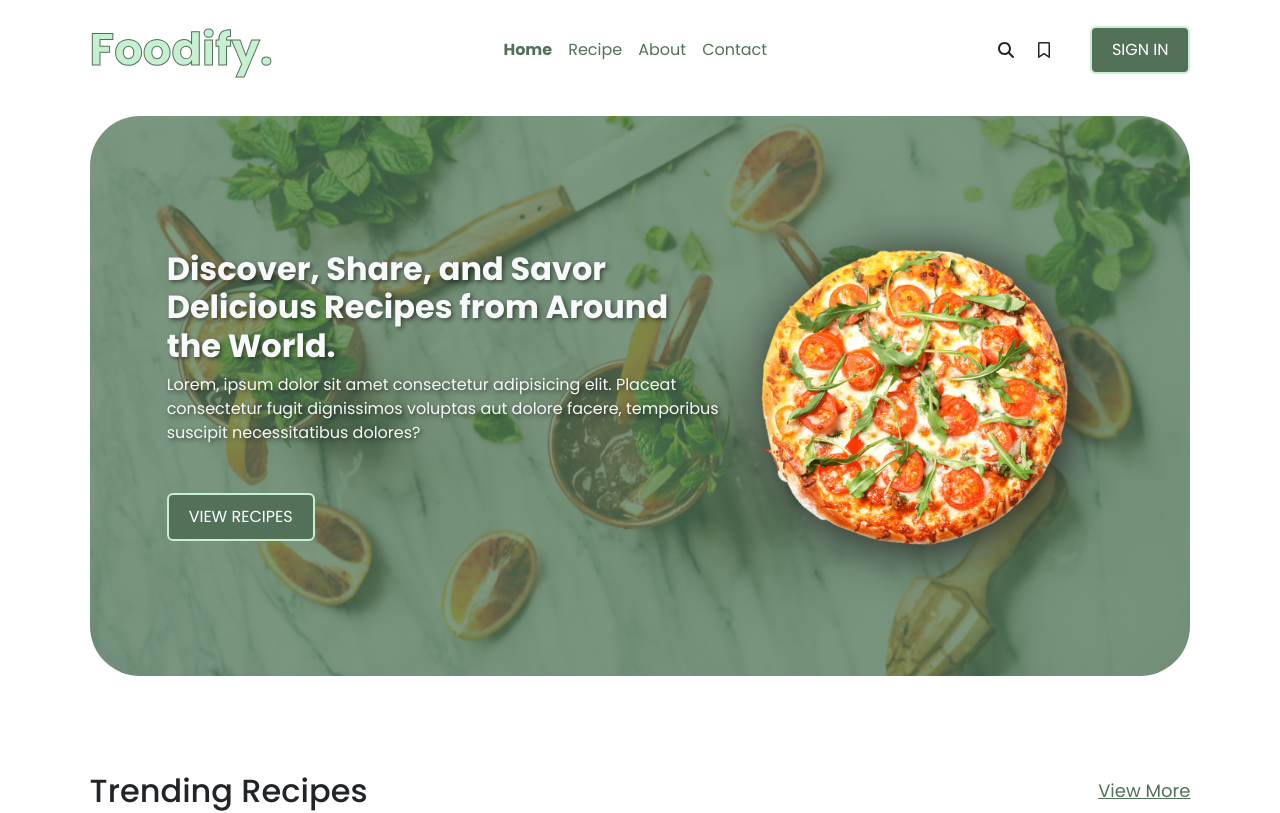
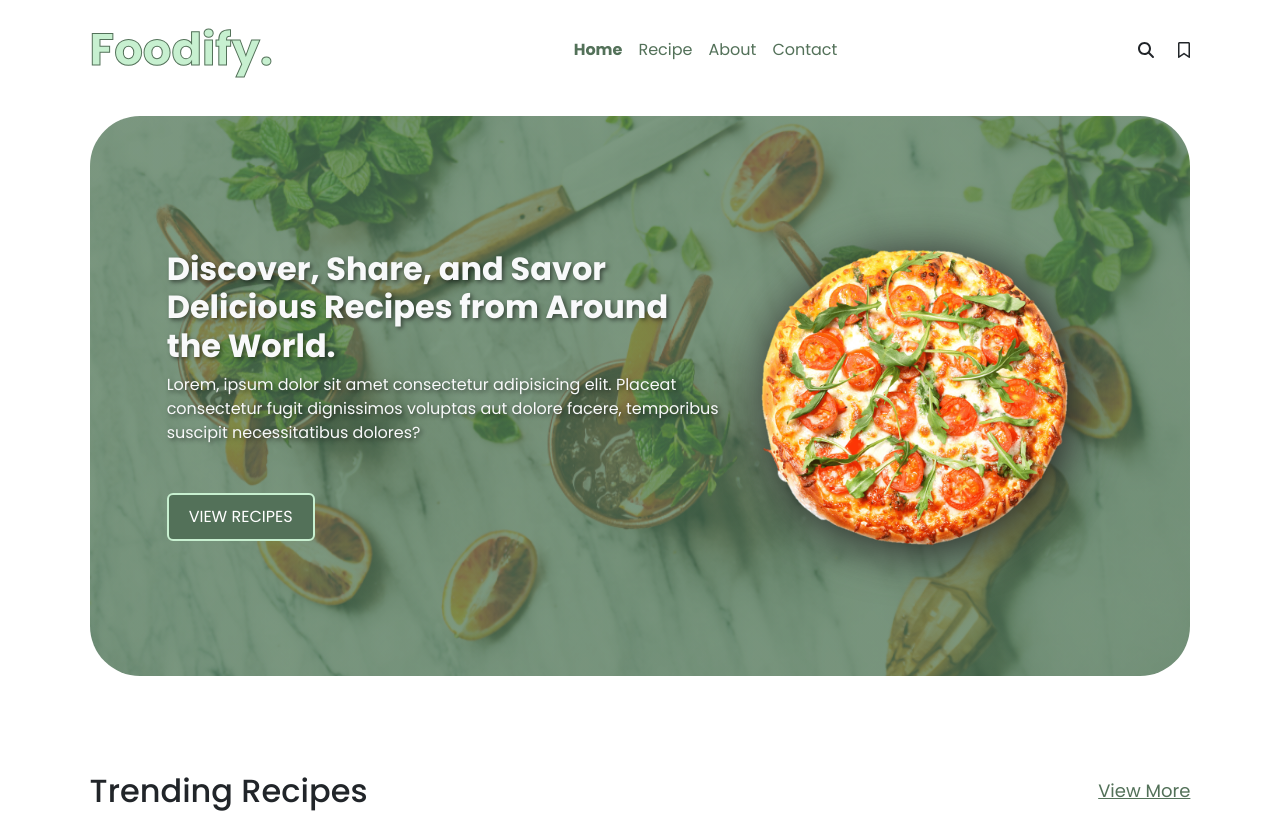
Before and after one commit to wilhelmusolejr/Foodify, a React (Vite) app in the folder react/: page / in a window 1280 px wide. Shown: the top 813 px of the page. Built offline with nearby package versions, Linux system fonts and the light colour scheme.

Commit message:
removed login feature

```diff
--- a/react/src/App.jsx
+++ b/react/src/App.jsx
@@ -18,6 +18,8 @@ import steak from "./assets/RandomFood/steak.jpg";
 import chopseuy from "./assets/RandomFood/chopseuy.jpg";
 
 function App() {
+    let base_url = `https://api.spoonacular.com/recipes/random?number=1&include-tags=vegetarian,dessert&exclude-tags=quinoa&apiKey=YOUR-API-KEY.`;
+
     return (
         <>
             <nav>
@@ -55,7 +57,7 @@ function App() {
                     <div className="d-md-flex align-items-center gap-4 mobile d-none">
                         <FontAwesomeIcon icon={faMagnifyingGlass} />
                         <FontAwesomeIcon icon={faBookmark} />
-                        <div className="ms-3">
+                        <div className="ms-3 d-none">
                             <button className="btn btn-primary">sign in</button>
                         </div>
                     </div>
```
